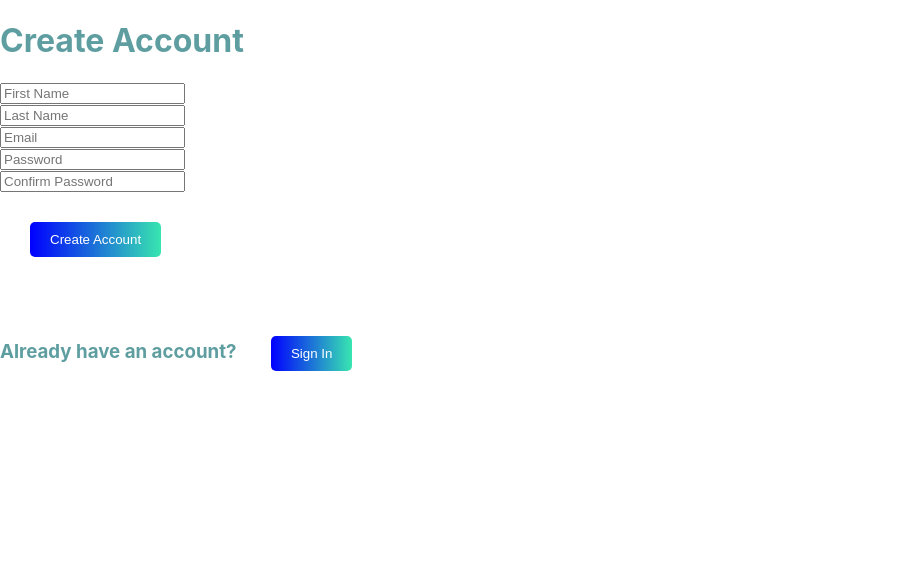
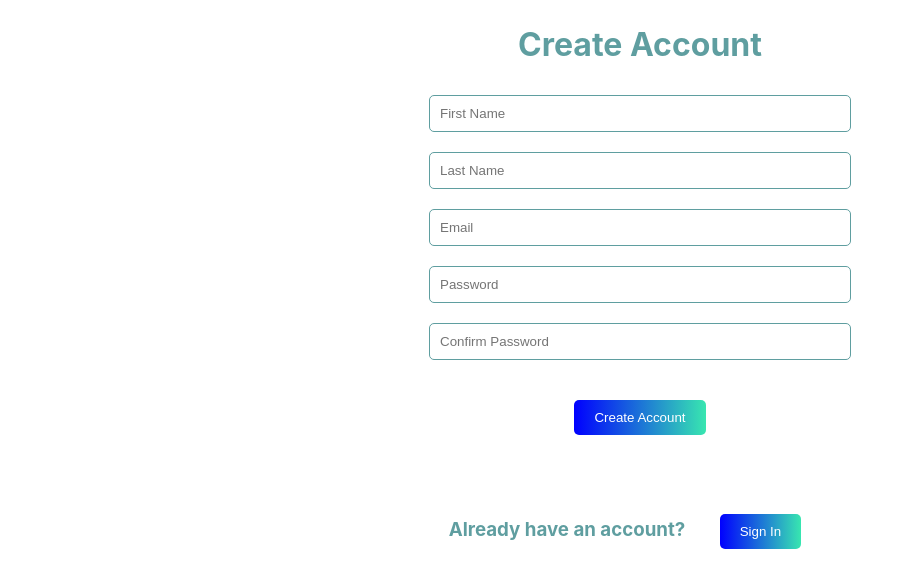
Before and after one commit to Jakekougan/AIEmotionJournal, a React (Create React App) app in the folder journal/: page / in a window 1280 px wide. Both pictures are taken after typing "name@example.com", "Sample123" into the empty fields and a click on the button "Sign Up". Shown: the top 588 px of the page, without its empty margins (0-914 px from the left). Built offline with nearby package versions, Linux system fonts and the light colour scheme.

Commit message:
added styling to the create account page, and have played around with content screening.

```diff
--- a/journal/src/index.css
+++ b/journal/src/index.css
@@ -23,7 +23,7 @@ body {
 }
 
 .homePage h1 {
-  color: cadetblue;
+  color: rgb(58, 114, 142);
   border-bottom: 2px solid cadetblue;
   font-family: comic sans, cursive, sans-serif;
 
@@ -95,22 +95,35 @@ button:hover {
   border-radius: 5px;
 }
 
-/* Parent container */
-.entry-container {
-  text-align: center;
-}
-
 
 .entry-container {
-  width: auto;
   border: 1px solid #38e6b0;
   border-radius: 5px;
   padding: 10px;
   margin: 10px 0;
+  margin-left: 30px;
+  margin-right: 30px;
   font-size: 16px;
   font-family: Arial, sans-serif;
 
+}
 
+.entry-container > div {
+  margin-bottom: 1.5em; /* Adjust value as needed */
+}
+
+.createAcc {
+  text-align: center;
+  margin: 25px;
+}
+
+.createAcc input {
+  margin: 10px 0;
+  padding: 10px;
+  border: 1px solid cadetblue;
+  border-radius: 5px;
+  width: 100%;
+  max-width: 400px;
 }
 
 code {
--- a/journal/src/index.js
+++ b/journal/src/index.js
@@ -19,6 +19,9 @@ function NewEntry() {
     .then(data => {
       console.log(data)
       if (data.includes("Entry added successfully!")) {
+        root.render(<Home />);
+      } else if (data.includes("Entry contains sensitive content.")) {
+        alert("It seems you mentioned suicide. If you or someone you know is struggling, please reach out to someone who can help by calling or texting 988. For additional resources please visit https://988lifeline.org/. ");
         root.render(<Home />);
       } else {
         alert("Failed to add entry.");
@@ -188,7 +191,7 @@ function SignIn() {
 
 function CreateAcc() {
   return (
-    <div>
+    <div className='createAcc'>
       <form action="http://localhost:5000/create_user" method="POST">
         <h1>Create Account</h1>
         <div>
```
